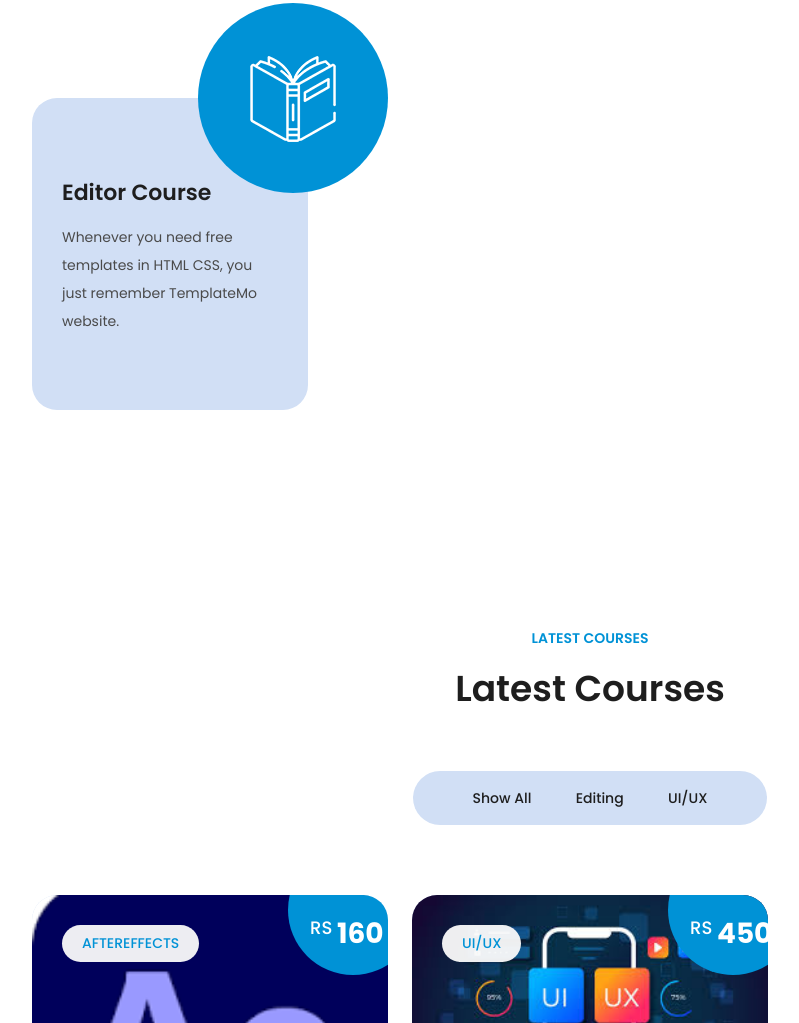
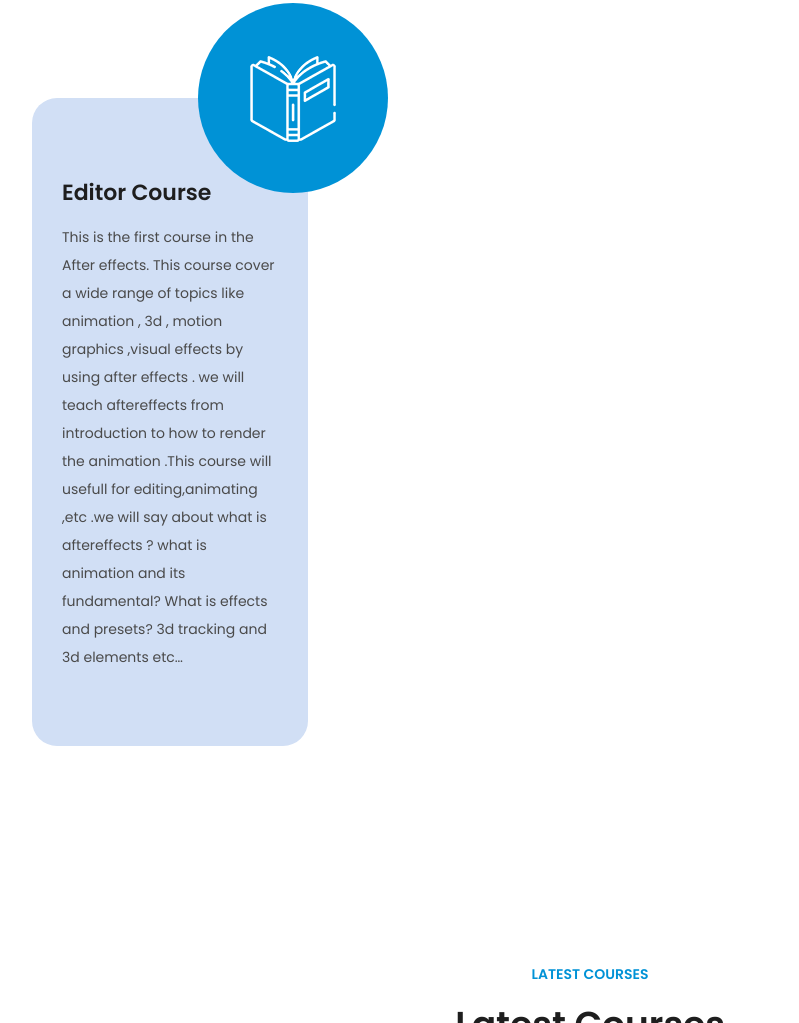
Before and after one commit to Srik307/Editor_Academy, a plain HTML site: page index.html in a window 1280 px wide. Shown: the part 983-2006 px from the top of the page, without its empty margins (50-849 px from the left). Drawn offline with nearby package versions, Linux system fonts and the light colour scheme.

Commit message:
22-05-24-ezhil

```diff
--- a/index.html
+++ b/index.html
@@ -123,7 +123,12 @@ https://templatemo.com/tm-586-scholar
             </div>
             <div class="main-content">
               <h4>Editor Course</h4>
-              <p>Whenever you need free templates in HTML CSS, you just remember TemplateMo website.</p>
+              <p>This is the first course in the After effects. This course cover a wide range of topics like
+                animation , 3d , motion graphics ,visual effects by using after effects .
+                we will teach aftereffects from introduction to how to render the animation .This course will
+                usefull for editing,animating ,etc .we will say about what is aftereffects ?
+                what is animation and its fundamental? What is effects and presets? 3d tracking and 3d
+                elements etc…</p>
               <div class="main-button">
             </div>
           </div>
```
